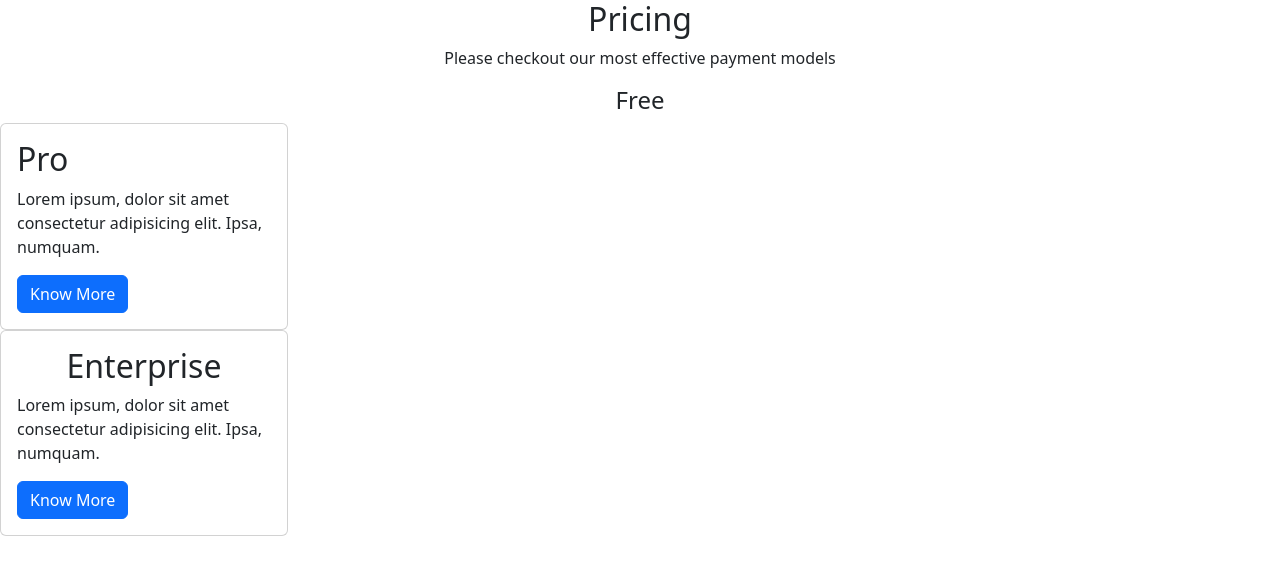
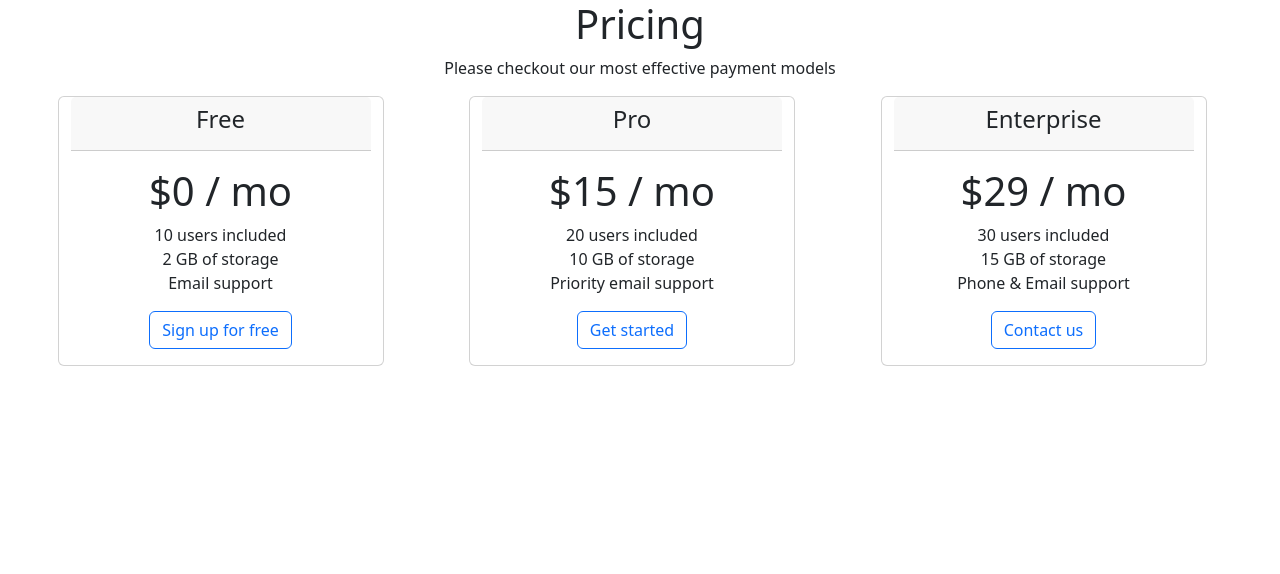
Before and after one commit to smaurya9336/MERN-COURSE, a plain HTML site: page Bootstrap/pracQs.html in a window 1280 px wide. Drawn offline with nearby package versions, Linux system fonts and the light colour scheme.

Commit message:
Practice Question

```diff
--- a/Bootstrap/pracQs.html
+++ b/Bootstrap/pracQs.html
@@ -8,47 +8,54 @@
 
 </head>
 <body>
-
-
-
-        <h2 class="text-center">Pricing</h2>
+<h1 class="text-center">Pricing</h1>
         <p class="text-center">Please checkout our most effective payment models </p>
        <div class="row text-center justify-content-evenly">
-                    <h4>Free</h4>
-                    </div>
-
-
-        </div>
-        <div class="col">
-            <div class="card" style="width: 18rem;">
-
-                <div class="card-body">
-                    <h2>Pro</h2>
-                    <p>Lorem ipsum, dolor sit amet consectetur adipisicing elit. Ipsa, numquam.</p>
-                    <a href="#" class="btn btn-primary">Know More</a>
+        <div class="card col-sm-5 col-md-3 mb-3 me-3">
+<div class="card-header">
+    <h4>Free</h4>
+</div>
+<div class="card-body">
+<h1 class="card-title">$0 / mo</h1>
+                  <ul class="list-unstyled">
+                    <li>10 users included</li>
+                    <li>2 GB of storage</li>
+                    <li>Email support</li>
+                  </ul>
+                    <button href="#" class="btn btn-outline-primary">Sign up for free</button>
                 </div>
             </div>
-        </div>
-        <div class="col">
-            <div class="card" style="width: 18rem;">
 
-                <div class="card-body">
-                    <h2 style="text-align: center;">Enterprise</h2>
-                    <p>Lorem ipsum, dolor sit amet consectetur adipisicing elit. Ipsa, numquam.</p>
-                    <a href="#" class="btn btn-primary">Know More</a>
-                </div>
+            <div class="card col-sm-5 col-md-3 mb-3 me-3">
+            <div class="card-header">
+                <h4>Pro</h4>
             </div>
-        </div>
+            <div class="card-body">
+            <h1 class="card-title">$15 / mo</h1>
+                              <ul class="list-unstyled">
+                                <li>20 users included</li>
+                                <li>10 GB of storage</li>
+                                <li>Priority email support</li>
+                              </ul>
+                                <button href="#" class="btn btn-outline-primary">Get started</button>
+                            </div>
+                        </div>
+
+                        <div class="card col-sm-10 col-md-3 mb-3 me-3">
+                        <div class="card-header">
+                            <h4>Enterprise</h4>
+                        </div>
+                        <div class="card-body">
+                        <h1 class="card-title">$29 / mo</h1>
+                                          <ul class="list-unstyled">
+                                            <li>30 users included</li>
+                                            <li>15 GB of storage</li>
+                                            <li>Phone & Email support</li>
+                                          </ul>
+                                            <button href="#" class="btn btn-outline-primary">Contact us</button>
+                                        </div>
+
        </div>
-
-
     </div>
-
-
-
-
-
-
-    <script src="https://cdn.jsdelivr.net/npm/bootstrap@5.3.3/dist/js/bootstrap.bundle.min.js"></script>
 </body>
 </html>
```
